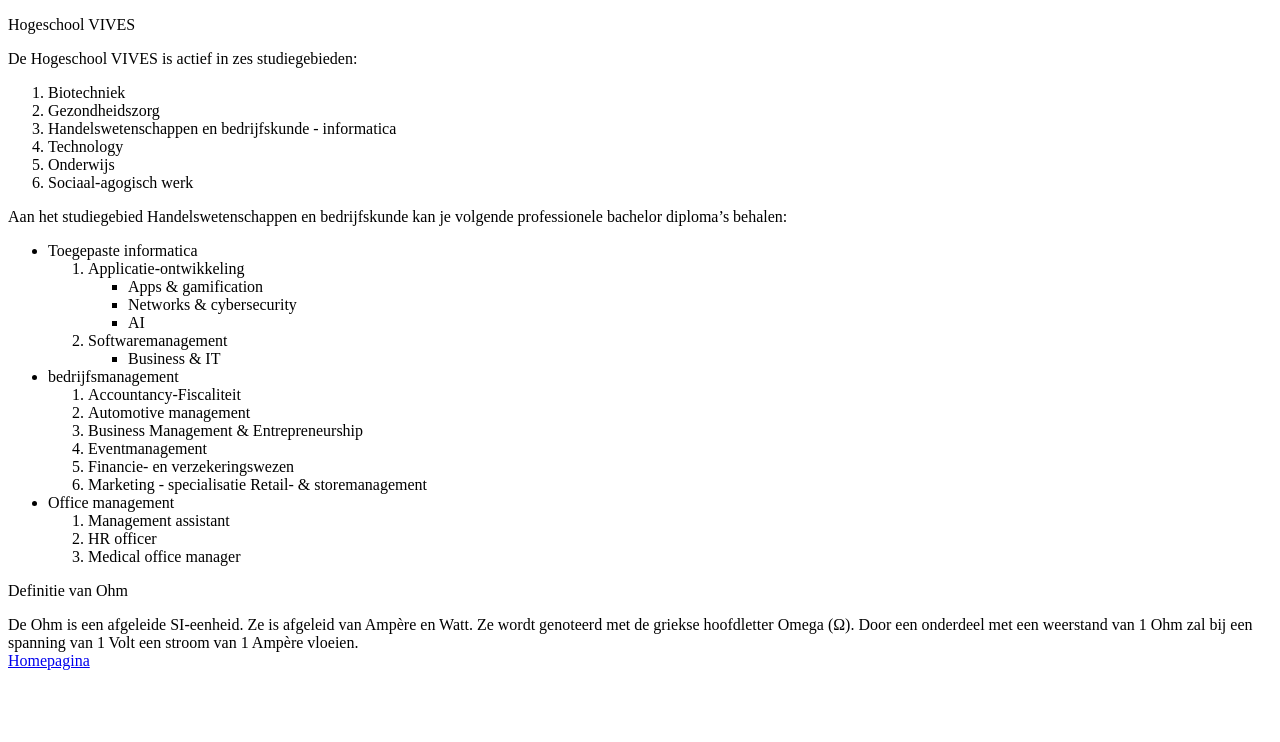
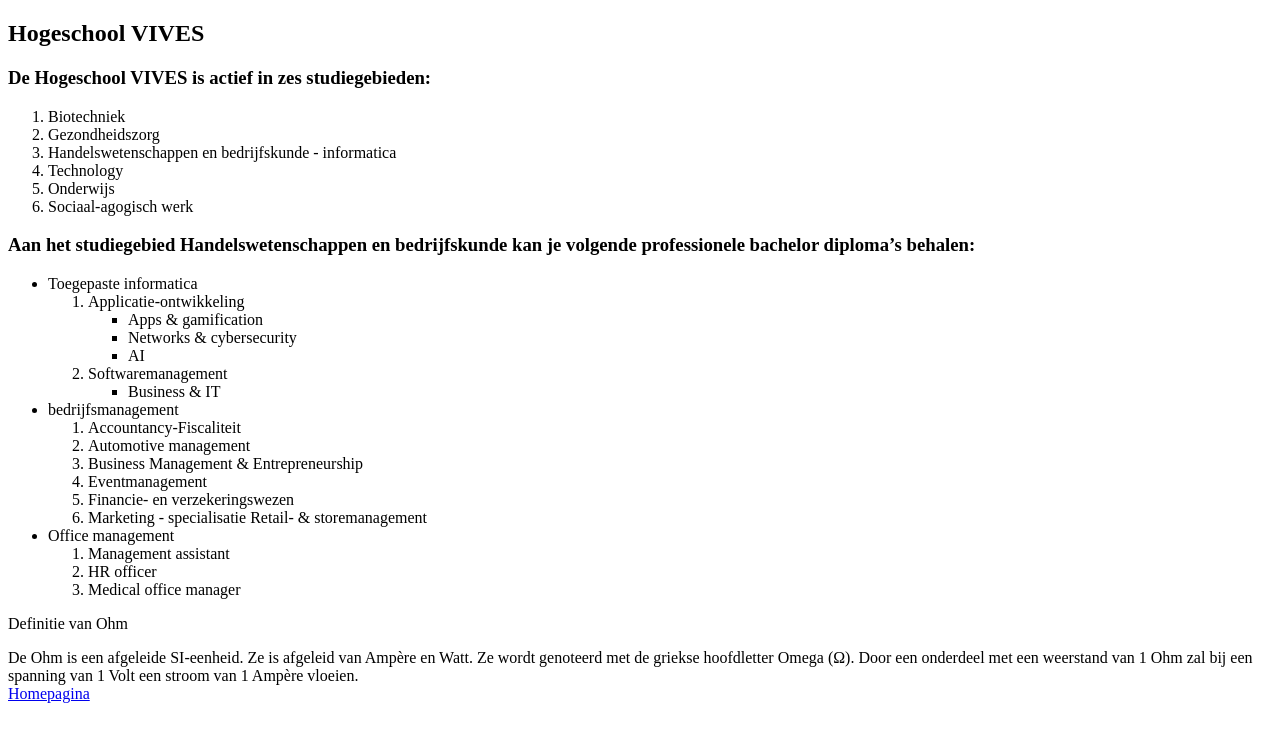
Before and after one commit to RobbertPauwels/webdevelopment, a plain HTML site: page Labo_3/Opleidingsaanbod_VIVES.html in a window 1280 px wide. Drawn offline with Linux system fonts and the light colour scheme.

Commit message:
labo 4 opdracht 3

```diff
--- a/Labo_3/Opleidingsaanbod_VIVES.html
+++ b/Labo_3/Opleidingsaanbod_VIVES.html
@@ -5,8 +5,8 @@
     <title>Opleidingsaanbod VIVES</title>
 </head>
 <body>
-    <p>Hogeschool VIVES</p>
-    <p>De Hogeschool VIVES is actief in zes studiegebieden:</p>
+    <h2>Hogeschool VIVES</h2>
+    <h3>De Hogeschool VIVES is actief in zes studiegebieden:</h3>
     <ol>
         <li>Biotechniek</li>
         <li>Gezondheidszorg</li>
@@ -15,7 +15,7 @@
         <li>Onderwijs</li>
         <li>Sociaal-agogisch werk</li>
     </ol>
-    <p>Aan het studiegebied Handelswetenschappen en bedrijfskunde kan je volgende professionele bachelor diploma’s behalen:</p>
+    <h3>Aan het studiegebied Handelswetenschappen en bedrijfskunde kan je volgende professionele bachelor diploma’s behalen:</h3>
     <ul>
         <li>Toegepaste informatica
             <ol>
```
